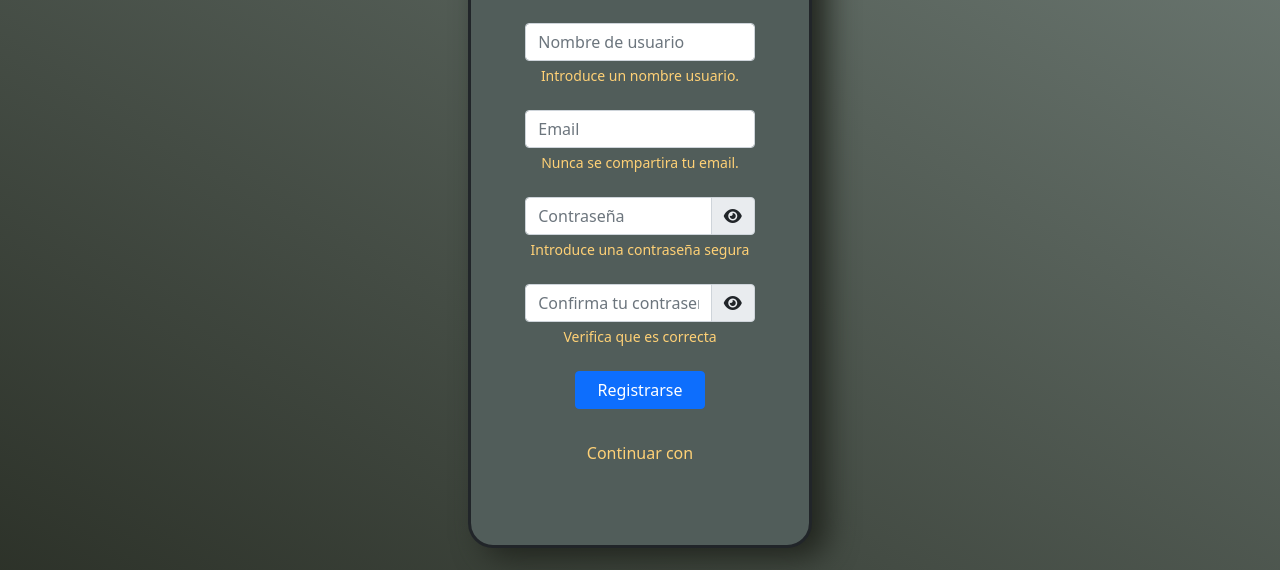
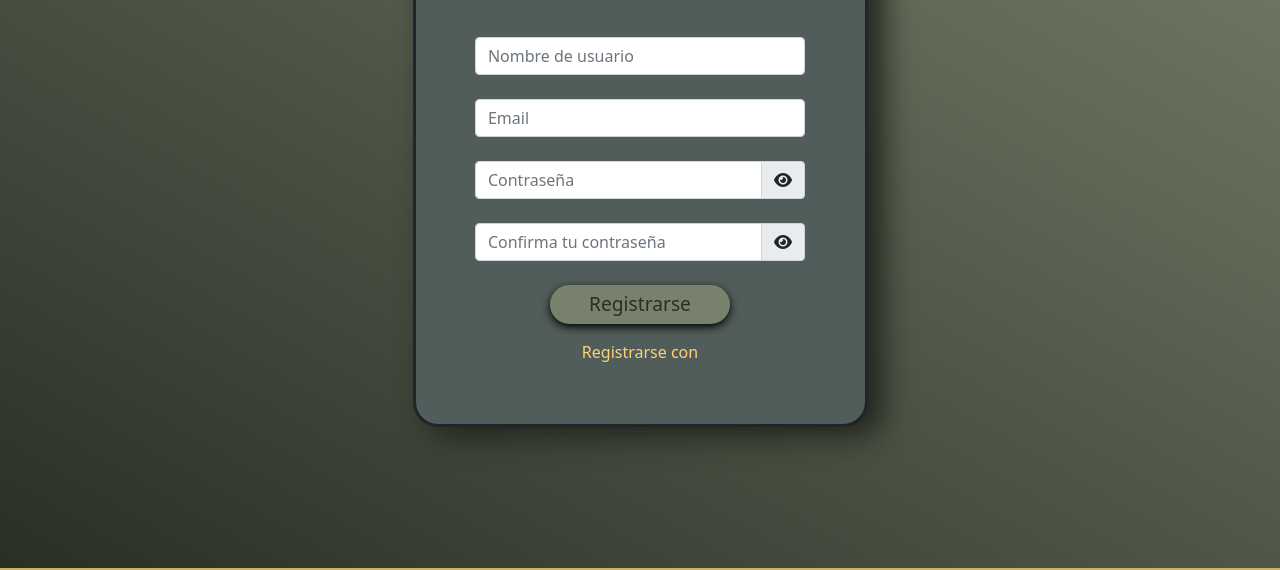
Before and after one commit to 4GeeksAcademy/LinkUp, a React app: page /signup in a window 1280 px wide. Shown: the part 230-800 px from the top of the page. Built offline with nearby package versions, Linux system fonts and the light colour scheme; no server answers.

Commit message:
Vista Log y Sing

```diff
--- a/src/front/js/index.js
+++ b/src/front/js/index.js
@@ -1,4 +1,5 @@
 //import react into the bundle
+
 import React from "react";
 import ReactDOM from "react-dom";
 import { GoogleOAuthProvider } from "@react-oauth/google";
@@ -11,7 +12,7 @@ import Layout from "./layout";
 
 //render your react application
 ReactDOM.render(
-    <GoogleOAuthProvider clientId="TU_CLIENT_ID_AQUÍ">
+    <GoogleOAuthProvider clientId="18163537172-9lapegg0ukbca7p9man17m3due5dh29n.apps.googleusercontent.com">
         <Layout />
     </GoogleOAuthProvider>,
     document.getElementById("app")
--- a/src/front/js/pages/logIn.js
+++ b/src/front/js/pages/logIn.js
@@ -2,6 +2,7 @@ import React, { useContext, useEffect, useState } from "react";
 import ReactDOM from "react-dom";
 import { Context } from "../store/appContext";
 import "../../styles/index.css";
+import "../../styles/LoginAndSignUp.css";
 import { GoogleLogin } from "@react-oauth/google";
 import { jwtDecode } from "jwt-decode";
 import axios from "axios";
@@ -48,19 +49,19 @@ export const LogIn = () => {
     return (
         <div className="text-center  d-flex justify-content-center login"  >
 
-            <div className="divFormlog w-25 ">
+            <div className="divFormlog container d-flex justify-content-center row ">
 
                 {/* <h2 className="mb-5" id="Help">LogIn</h2> */}
                 <br></br>
-                <form className="formSign d-flex justify-content-center border border-3 border-dark row">
+                <form className="formSign d-flex justify-content-center border border-3 border-dark row col-md-5">
                     <h1 className="mt-3" id="Help">LogIn</h1>
-                    <div className="col-9">
+                    <div className="col-md-8 col-lg-9 col-xl-10">
                         <label forhtml="exampleInputUsername" className="form-label"></label>
                         <input type="text" className="form-control" placeholder="Nombre de usuario" id="exampleInputUsername" required />
 
                     </div>
 
-                    <div className="col-9">
+                    <div className="col-md-8 col-lg-9 col-xl-10">
                         <label forhtml="exampleInputPassword1" className="form-label"></label>
                         <div className=" d-flex input-group">
                             <input type="password" className="form-control" placeholder="Contraseña" id="exampleInputPassword1" required />
@@ -71,9 +72,9 @@ export const LogIn = () => {
                     </div>
 
                     <div className="my-3">
-                        <button type="submit" className="btn btn-primary col-5 mb-3">Iniciar sesion</button>
+                        <button type="submit" className="acceso col-5 ms-0">Iniciar sesion</button>
                     </div>
-                    <p id="Help"> Continuar con</p>
+                    <p id="Help" className="pb-0 mb-1"> Iniciar con</p>
                     <div className="mb-4 d-flex justify-content-center">
 
                         <GoogleLogin
--- a/src/front/js/pages/signUp.js
+++ b/src/front/js/pages/signUp.js
@@ -2,6 +2,7 @@ import React, { useContext, useEffect, useState } from "react";
 import ReactDOM from "react-dom";
 import { Context } from "../store/appContext";
 import "../../styles/index.css";
+import "../../styles/LoginAndSignUp.css";
 import { GoogleLogin } from "@react-oauth/google";
 import { GoogleOAuthProvider } from "@react-oauth/google";
 import { jwtDecode } from "jwt-decode";
@@ -18,7 +19,7 @@ export const SignUp = () => {
         try {
             // decodificamos la credencial para accedesr datos del usuario "google"
             const decoded = jwtDecode(credential);
-            console.log("Usuario autentificado: ", decoded);
+            console.log("Usuario autentificado: ", decoded); //llega datos de usiario... estudiar posiblidad de if..
 
             // peticion al Backend para autentificar el usuario
             const response = await axios.post("https://cautious-chainsaw-rj44xx4w449f5wxg-3000.app.github.dev/login_google",
@@ -49,45 +50,55 @@ export const SignUp = () => {
     return (
         <div className="text-center  d-flex justify-content-center signup"  >
 
-            <div className="divForm w-25 ">
+            <div className="divForm container d-flex justify-content-center row ">
 
                 {/* <h2 className="mb-5" id="Help">Registro</h2> */}
                 <br></br>
-                <form className="formSign d-flex justify-content-center border border-3 border-dark row">
-                    <h1 className="mt-3" id="Help">SignUP</h1>
+                <form className="formSign d-block border border-3 border-dark col-md-5">
+                    <h1 className="mt-3 " id="Help">SignUP</h1>
                     <p id="Help">Introduce tus datos</p>
-                    <div className="col-9">
+                    <div className="row d-flex justify-content-center">
+                        <div className="row d-flex justify-content-center">
+                            <div className="col-md-9 col-lg-9 col-xl-10 ">
                                 <label forhtml="exampleInputUsername" className="form-label"></label>
+                                <div className="d-block">
                                     <input type="text" className="form-control" placeholder="Nombre de usuario" id="exampleInputUsername" required />
-                        <div id="Help" className="form-text">Introduce un nombre usuario.</div>
+
                                 </div>
-                    <div className="col-9">
+                            </div>
+                        </div>
+                        <div className="row d-flex justify-content-center">
+                            <div className="col-md-9 col-lg-9 col-xl-10">
                                 <label forhtml="exampleInputEmail1" className="form-label"></label>
                                 <input type="email" className="form-control" placeholder="Email" id="exampleInputEmail1" aria-describedby="emailHelp" required />
-                        <div id="Help" className="form-text">Nunca se compartira tu email.</div>
+
                             </div>
-                    <div className="col-9">
+                        </div>
+                        <div className="row d-flex justify-content-center">
+                            <div className="col-md-9 col-lg-9 col-xl-10">
                                 <label forhtml="exampleInputPassword1" className="form-label"></label>
                                 <div className="d-flex input-group">
                                     <input type="password" className="form-control input-group" placeholder="Contraseña" id="exampleInputPassword1" required />
-                            <span class="input-group-text" id="inputGroupPrepend"><i className="fa-solid fa-eye"></i></span>
+                                    <span className="input-group-text" id="inputGroupPrepend"><i className="fa-solid fa-eye"></i></span>
                                 </div>
-                        <div id="Help" className="form-text">Introduce una contraseña segura</div>
                             </div>
-                    <div className="col-9 mb-2">
+                        </div>
+                        <div className="row d-flex justify-content-center">
+                            <div className="col-md-9 col-lg-9 col-xl-10 mb-2">
                                 <label forhtml="exampleInputPassword2" className="form-label"></label>
                                 <div className="d-flex input-group">
                                     <input type="password" className="form-control" placeholder="Confirma tu contraseña" id="exampleInputPassword2" required />
-                            <span class="input-group-text" id="inputGroupPrepend"><i className="fa-solid fa-eye"></i></span>
+                                    <span className="input-group-text" id="inputGroupPrepend"><i className="fa-solid fa-eye"></i></span>
                                 </div>
 
-                        <div id="Help" className="form-text">Verifica que es correcta</div>
+                            </div>
+                        </div>
                     </div>
                     <div className="my-3">
-                        <button type="submit" className="btn btn-primary col-5 mb-3">Registrarse</button>
+                        <button type="submit" className="acceso col-5 ms-0">Registrarse</button>
                     </div>
-                    <p id="Help">Continuar con</p>
-                    <div className="mb-4 d-flex justify-content-center">
+                    <p id="Help"className="mb-1 pb-0">Registrarse con</p>
+                    <div className="mb-3 d-flex justify-content-center">
 
                         <GoogleLogin
                             clientId={clientId}
@@ -96,8 +107,7 @@ export const SignUp = () => {
                             buttonText="Continuar con Google"
                             theme="outline"
                             size="large"
-                            box-shadow={50}
-                            width={250}
+                            width={150}
                             logo_alignment="left" />
                     </div>
                 </form>
--- /dev/null
+++ b/src/front/styles/LoginAndSignUp.css
@@ -0,0 +1,71 @@
+.signup {
+    height: 100%;
+    width: 100%;
+    background: linear-gradient(210deg, var(--color-c4), var(--color-c1));
+    color: white;
+}
+.login{
+    height: 100%;
+    width: 100%;
+    background: linear-gradient(210deg, var(--color-c4), var(--color-c1));
+    color: white;
+}
+
+.formSign{
+
+    border-radius: 25px;
+    background-color: var(--color-c2);
+    box-shadow: 15px 10px 30px #21251e;
+
+}
+.divForm{
+
+
+    margin-top: 10%;
+    margin-bottom: 11%;
+
+}
+.divFormlog{
+    margin-top:15%;
+    margin-bottom: 15%;
+
+}
+#Help{
+    color: var(--color-c5);
+}
+
+
+.nav2{
+    position: fixed;
+    margin-top: 0;
+    padding-top: 0;
+    width: 100%;
+}
+#app{
+    overflow: auto;
+}
+
+body {
+    background:
+        radial-gradient(ellipse 80% 80% at 50% -20%,
+            white,
+            rgb(199, 179, 93));
+}
+.acceso{
+    border: none;
+    border-radius: 5rem;
+    background: var(--color-c4);
+    box-shadow: 0 3px 8px rgb(0, 0, 0);
+    min-width: 180px;
+    color: var(--color-c1);
+    text-align: center;
+    font-size: 1.2em;
+    padding: 5px 30px;
+    margin-left: 10px;
+    cursor: pointer;
+    transition: transform .3s ease-in-out;
+
+}
+.acceso:hover{
+    transform: scale(0.9)
+}
--- a/src/front/styles/index.css
+++ b/src/front/styles/index.css
@@ -4,6 +4,7 @@
     --color-c3: #717e78;
     --color-c4: #78816b;
     --color-c5: #ffd176;
+
 }
 
 * {
@@ -225,51 +226,3 @@ body{
     padding: 0;
 
 }
-.signup {
-    height: 100%;
-    width: 100%;
-    background: linear-gradient(210deg, var(--color-c3), var(--color-c1));
-    color: white;
-}
-.login{
-    height: 100%;
-    width: 100%;
-    background: linear-gradient(210deg, var(--color-c3), var(--color-c1));
-    color: white;
-}
-
-.formSign{
-    border-radius: 25px;
-    background-color: var(--color-c2);
-    box-shadow: 15px 10px 30px #21251e;
-}
-.divForm{
-    margin-top: 90px;
-    margin-bottom: 90px;
-
-}
-.divFormlog{
-    margin-top:10%;
-    margin-bottom: 10%;
-
-}
-#Help{
-    color: var(--color-c5);
-}
-.nav2{
-    position: fixed;
-    margin-top: 0;
-    padding-top: 0;
-    width: 100%;
-}
-#app{
-    overflow: auto;
-}
-=======
-
-body {
-    background:
-        radial-gradient(ellipse 80% 80% at 50% -20%,
-            white,
-            rgb(199, 179, 93));
-}
```
Lines whose indentation alone changed are shown as unchanged.
